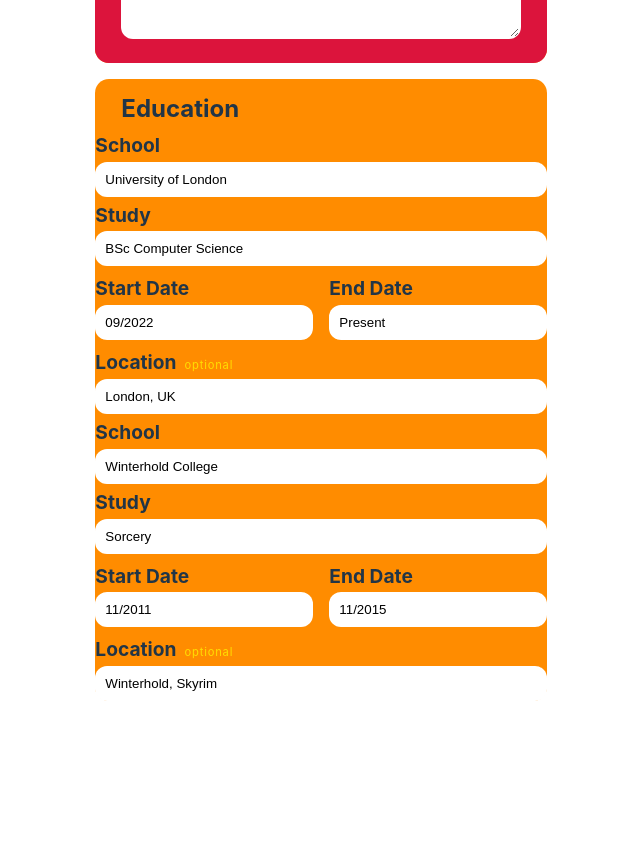
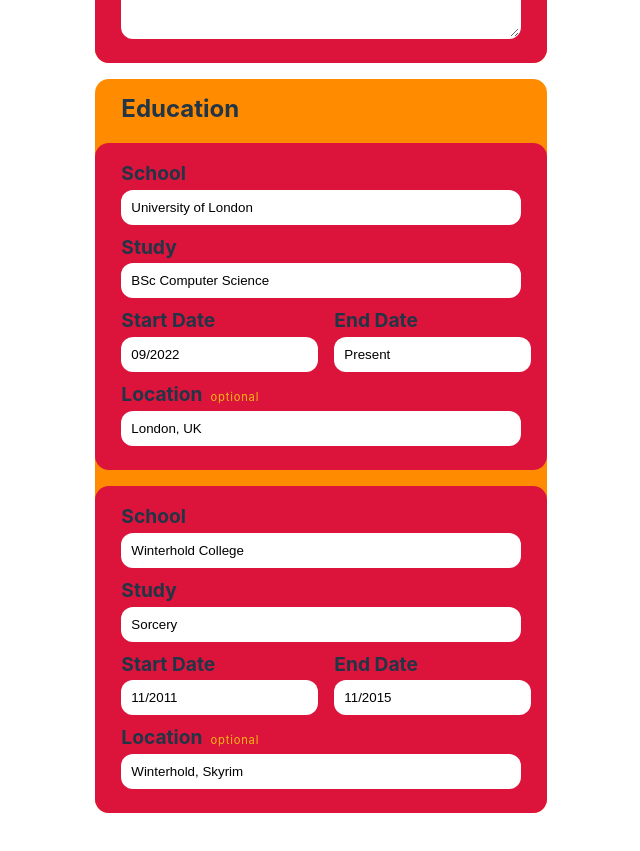
Before and after one commit to JHoldsworth23/cv-maker, a React (Vite) app: page / in a window 1280 px wide. Shown: the part 1440-2291 px from the top of the page, without its empty margins (222-862 px from the left). Before the commit the page ends 2177 px from the top, so only its background shows below. Built offline with nearby package versions, Linux system fonts and the light colour scheme.

Commit message:
add selector for education form

```diff
--- a/src/styles/form.css
+++ b/src/styles/form.css
@@ -1,4 +1,4 @@
-.personal-form, .experience-form {
+.personal-form, .experience-form, .education-form {
     display: flex;
     flex-direction: column;
     justify-content: space-evenly;
```
